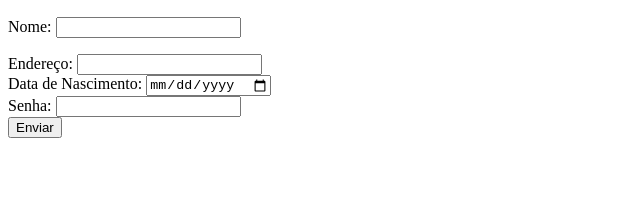
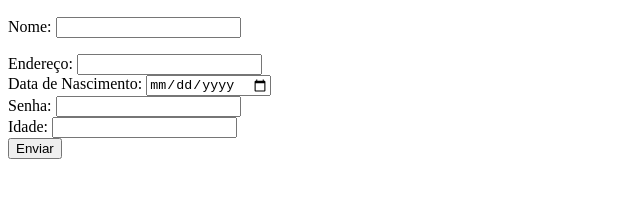
Before and after one commit to herculesferraz/prog-internet-2022, a plain HTML site: page aula 8/formulario.html in a window 1280 px wide. Shown: the part 110-308 px from the top of the page, without its empty margins (0-640 px from the left). Drawn offline with Linux system fonts and the light colour scheme.

Commit message:
Idade Formulario

```diff
--- a/aula 8/formulario.html
+++ b/aula 8/formulario.html
@@ -36,6 +36,11 @@
                 <label for="senha">Senha:</label>
                 <input type="password" name="senha" id="senha">
             </div>
+            <!--Idade-->
+            <div>
+                <label for="idade">Idade:</label>
+                <input type="number" name="idade" id="idade">
+            </div>
             <input type="submit" value="Enviar">
         </form>
     </section>
```
